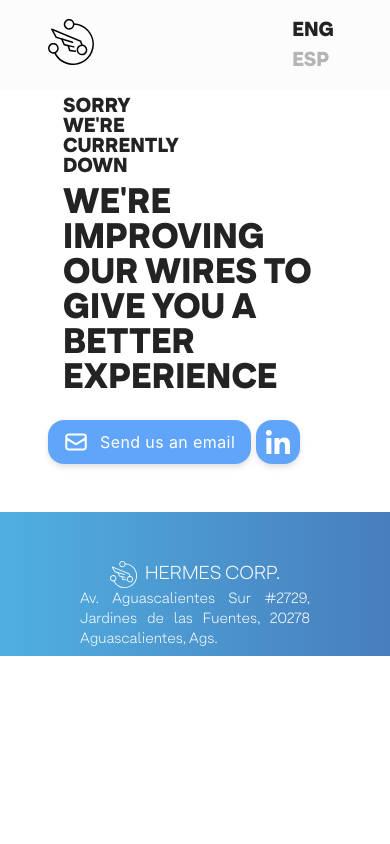
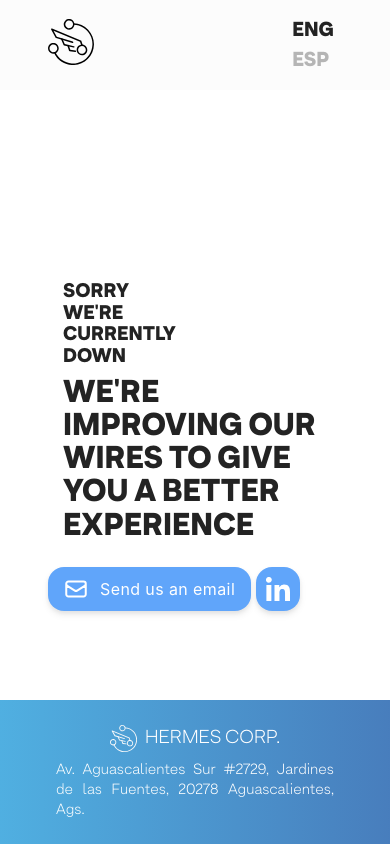
Before and after one commit to UP210878/ReactApp, a React (Create React App) app: page / in a window 390 px wide. Built offline with nearby package versions, Linux system fonts and the light colour scheme.

Commit message:
Adjusted sizes to mobile

```diff
--- a/src/App.css
+++ b/src/App.css
@@ -25,7 +25,7 @@
 }
 
 .bg-dark {
-background-color: black !important;
+  background-color: black !important;
 }
 
 .App-link {
@@ -48,40 +48,41 @@ background-color: black !important;
   width: 100%;
 }
 
-.header_Text, .header_Text_Selected{
+.header_Text,
+.header_Text_Selected {
   font-family: Armin Grotesk Black;
   font-size: 14px;
   margin: 0;
   text-transform: uppercase;
 }
 
-@media only screen and (min-width: 45em){
-.header_Text_Selected {
-  color: #232323;
-  cursor: pointer;
-}
+@media only screen and (min-width: 45em) {
+  .header_Text_Selected {
+    color: #232323;
+    cursor: pointer;
+  }
 }
 
-
-
-@media only screen and (min-width: 45em){
-.header_Text, .header_Text_Selected {
+@media only screen and (min-width: 45em) {
+  .header_Text,
+  .header_Text_Selected {
     font-family: Armin Grotesk Black;
     font-size: 14px;
     margin: 0;
     text-transform: uppercase;
-}}
+  }
+}
 
-@media only screen and (max-width: 420px) {
-  .content_Text_Title{
-    font-size: 35px!important;
-    line-height: 35px!important;
-    text-align: start!important;
+@media only screen and (max-width: 520px) {
+  .content_Text_Title {
+    font-size: 8vw !important;
+    line-height: 8.5vw !important;
+    text-align: start !important;
   }
-  .content_Text_Subtitle{
-    font-size: 20px!important;
-    line-height: 20px!important;
-    margin-bottom: 10px!important;
+  .content_Text_Subtitle {
+    font-size: 5vw !important;
+    line-height: 5.5vw !important;
+    margin-bottom: 10px !important;
   }
 }
 
@@ -95,17 +96,23 @@ background-color: black !important;
 .footerColor {
   -webkit-backdrop-filter: blur(3px);
   backdrop-filter: blur(3px);
-  background: linear-gradient(90deg,rgba(65,192,240,.9) -45.79%,rgba(47,82,160,.9) 153.58%);
+  background: linear-gradient(
+    90deg,
+    rgba(65, 192, 240, 0.9) -45.79%,
+    rgba(47, 82, 160, 0.9) 153.58%
+  );
 }
 
-.header_Text, .header_Text_Selected {
+.header_Text,
+.header_Text_Selected {
   cursor: pointer;
   font-family: Armin Grotesk Black;
   font-size: 20px;
   margin: 0;
   text-transform: uppercase;
 }
-.footer_Text_Hermes, .text_Body {
+.footer_Text_Hermes,
+.text_Body {
   font-family: Armin Grotesk Ultralight;
 }
 
@@ -115,8 +122,6 @@ background-color: black !important;
   margin: 0;
   text-transform: uppercase;
 }
-
-
 
 .color_Text_Base_Backgorund {
   color: #fafafa;
@@ -132,7 +137,7 @@ background-color: black !important;
   font-family: Armin Grotesk Ultralight;
   font-size: 15px;
   line-height: 20px;
-  margin: 0;
+  margin: 1;
 }
 
 /* COLORS */
@@ -143,8 +148,8 @@ background-color: black !important;
 .content_Text_Title {
   margin: 0;
   font-family: Armin Grotesk Black;
-  font-size: 99px;
-  line-height: 103px;
+  font-size: 5vw;
+  line-height: 5vw;
   text-transform: uppercase;
   text-align: start;
 }
@@ -152,13 +157,11 @@ background-color: black !important;
 .content_Text_Subtitle {
   margin: 0;
   font-family: Armin Grotesk Black;
-  font-size: 34.3321px;
-  line-height: 40px;
+  font-size: 3vw;
+  line-height: 3vw;
   text-transform: uppercase;
   text-align: start;
 }
-
-
 
 /* 1260px */
 @media only screen and (min-width: 78.75em) {
@@ -185,8 +188,8 @@ background-color: black !important;
   .content_Text_Title {
     margin: 0;
     font-family: Armin Grotesk Black;
-    font-size: 99px;
-    line-height: 103px;
+    font-size: 5vw;
+    line-height: 5vw;
     text-transform: uppercase;
     text-align: start;
   }
@@ -194,12 +197,17 @@ background-color: black !important;
   .content_Text_Subtitle {
     margin: 0;
     font-family: Armin Grotesk Black;
-    font-size: 34.3321px;
-    line-height: 40px;
+    font-size: 2vw;
+    line-height: 3vw;
     text-transform: uppercase;
     text-align: start;
   }
+}
 
+.alignscreen {
+  display: flex !important;
+  justify-content: center!important;
+  align-items: center!important;
 }
 
 @font-face {
@@ -216,7 +224,7 @@ background-color: black !important;
   font-family: Armin Grotesk Ultrabold;
   src: url(./Fonts/Armin\ Grotesk\ Ultra\ Bold.otf);
 }
-@media screen and (min-width: 420px){
+@media screen and (min-width: 420px) {
   .circle {
     border: 5px #61dafb;
     border-color: #61dafb;
@@ -228,28 +236,15 @@ background-color: black !important;
     left: -2%;
     width: 90%;
     height: 180%;
-  }}
+  }
+}
 
 .contents {
   position: absolute;
 }
 
-#wrapper{
+#wrapper {
   position: relative;
   width: 200px;
   height: 200px;
 }
-
-.badge {
-  height: 2100px;
-  width: 2100px;
-  display: table-cell;
-  text-align: center;
-  vertical-align: middle;
-  border-radius: 50%;
-  background: white;
-  border: solid 3px #4893ff;
-  position: sticky;
-  left: -80px;
-  top: -100px;
-}
--- a/src/Content/CurrentlyDown.js
+++ b/src/Content/CurrentlyDown.js
@@ -7,11 +7,11 @@ const CurrentlyDown = () => {
   const { language } = useContext(DataContext);
   return (
     <>
-      <div class="p-5">
-        <div class="lg:p-20 lg:mt-5 pt-5 sm:mt-5 md:mt-5">
+      <div class="p-5 fixed min-h-screen alignscreen">
+        <div class="flex lg:p-20 pt-5 sm:mt-5 md:mt-5">
         <section>{Home()}
 
-        <div class="lg:space-x-3 mt-4 lg:mx-1 lg:px-20">
+        <div class="lg:space-x-3 mt-4 ">
           {SendEmailButton()} {LinkedinButton()}
         </div></section></div>
       </div>
--- a/src/components/Footer.js
+++ b/src/components/Footer.js
@@ -6,10 +6,10 @@ const Footer = () => {
   return (
     <footer
       className={
-        "footerColor p-5 w-full flex flex-col h-10 lg:fixed bottom-0 justify-between items-center h-[144px] md:h-[97px] md:flex-row"
+        "footerColor p-4 w-full flex flex-col h-10 fixed bottom-0 justify-between items-center h-[144px] md:h-1 md:flex-row"
       }
     >
-      <div className="flex space-x-2 md:mx-7 mx-2">
+      <div className="flex space-x-2 md:mx-7 mx-3">
         <HermesLogo width={"27.17"} height={"29.08"} fill={"#FAFAFA"} />
         <p className="footer_Text_Hermes color_Text_Base_Backgorund text-white">
           HERMES CORP.
--- a/src/components/Home.js
+++ b/src/components/Home.js
@@ -5,9 +5,9 @@ import '../App.css'
 const Home = () => {
   const {language} = useContext(DataContext);
   return (
-    <div className="container color_text_Content lg:pt-5">
-      <div className="row lg:mt-5 lg:pt-5">
-        <div className="col-6 lg:mt-5 lg:pt-5">
+    <div className="container content-center color_text_Content lg:pt-5">
+      <div className="row">
+        <div className="col-6 ">
           <div className="content_Text_Subtitle">
             <p className="home.heading.Sub">{language === "en"?"SORRY WE'RE CURRENTLY DOWN":"LAMENTAMOS ESTAR INACTIVOS"}</p>
           </div>
```
